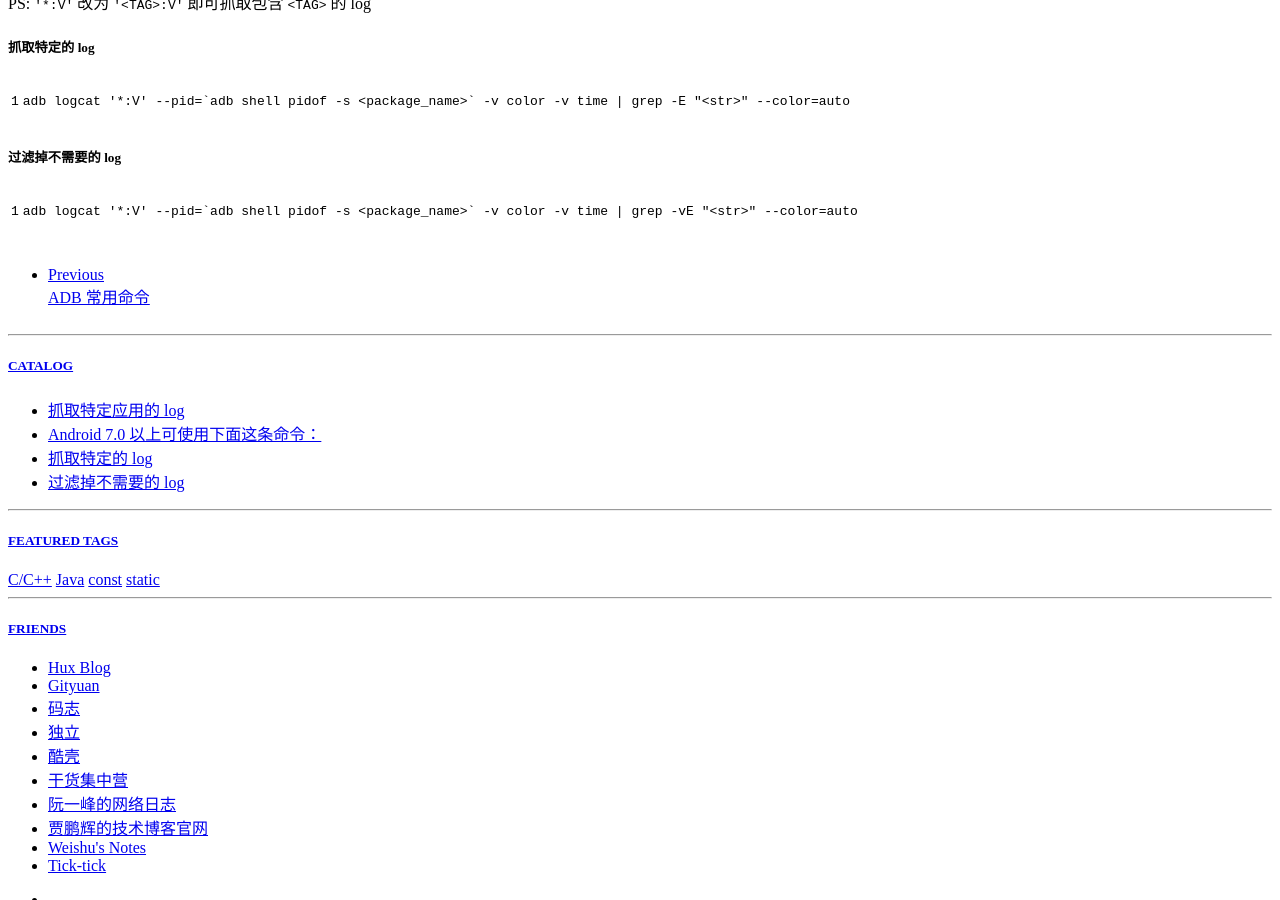
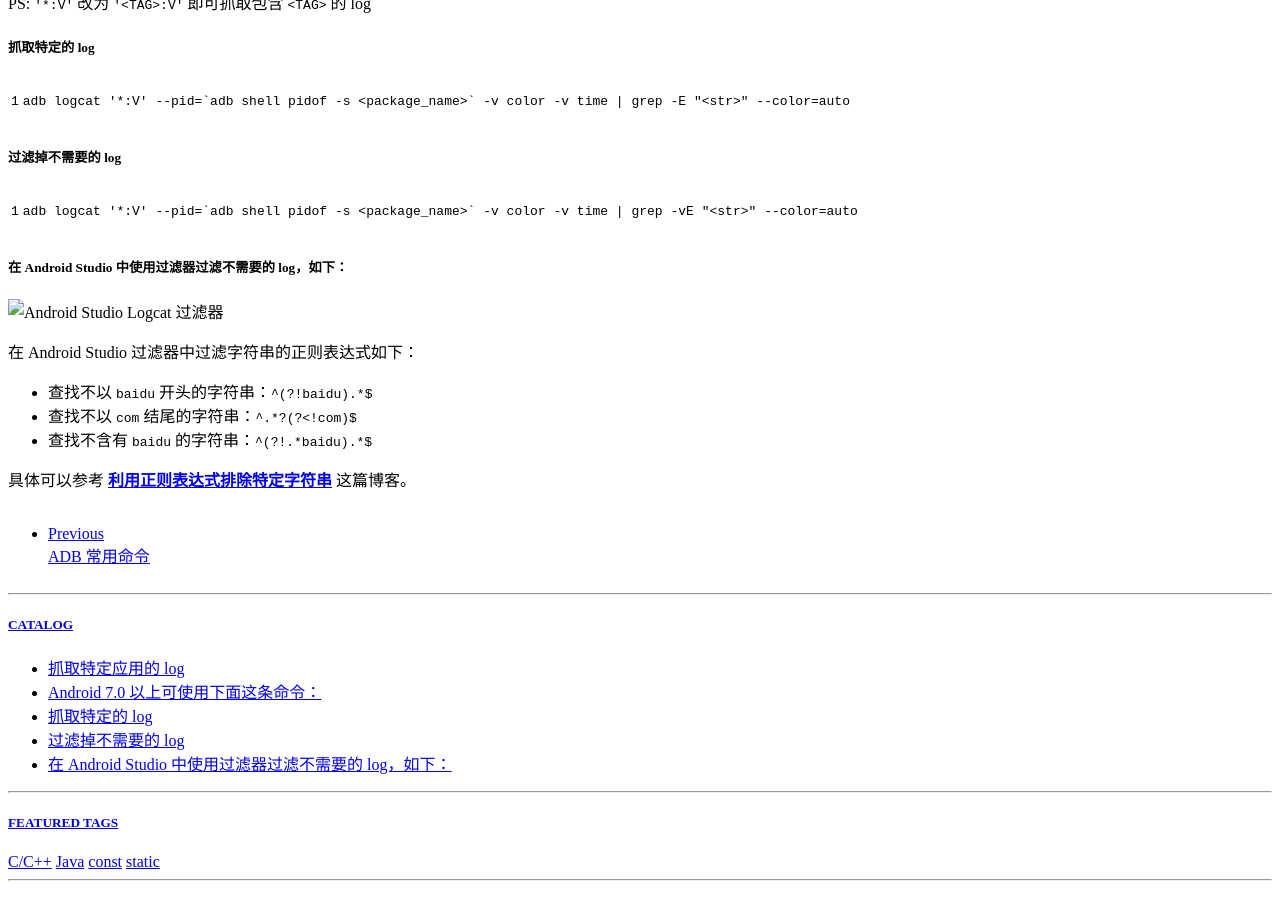
Before and after one commit to Edger/edger.github.io, a Jekyll site: the page built from _wiki/Logcat-command.md, in a window 1280 px wide and 900 px high, scrolled down 729 px. Built offline with Jekyll 4.4.1, drawn with Linux system fonts in a browser that asks for light colours; comment, search, counter and statistics services are not loaded.

Commit message:
Updated Logcat-Command.md

````diff
--- a/_wiki/Logcat-command.md
+++ b/_wiki/Logcat-command.md
@@ -36,3 +36,15 @@ adb logcat '*:V' --pid=`adb shell pidof -s <package_name>` -v color -v time | gr
 ```bash
 adb logcat '*:V' --pid=`adb shell pidof -s <package_name>` -v color -v time | grep -vE "<str>" --color=auto
 ```
+
+##### 在 Android Studio 中使用过滤器过滤不需要的 log，如下：
+
+![Android Studio Logcat 过滤器](img/in-post/WIKI-Logcat-Command-Android-Studio-Filter.png)
+
+在 Android Studio 过滤器中过滤字符串的正则表达式如下：
+
+- 查找不以 `baidu` 开头的字符串：`^(?!baidu).*$`
+- 查找不以 `com` 结尾的字符串：`^.*?(?<!com)$`
+- 查找不含有 `baidu` 的字符串：`^(?!.*baidu).*$`
+
+具体可以参考  [**利用正则表达式排除特定字符串**](https://www.cnblogs.com/wangqiguo/archive/2012/05/08/2486548.html) 这篇博客。
````
Also changed, not shown: img/in-post/WIKI-Logcat-Command-Android-Studio-Filter.png (added).
